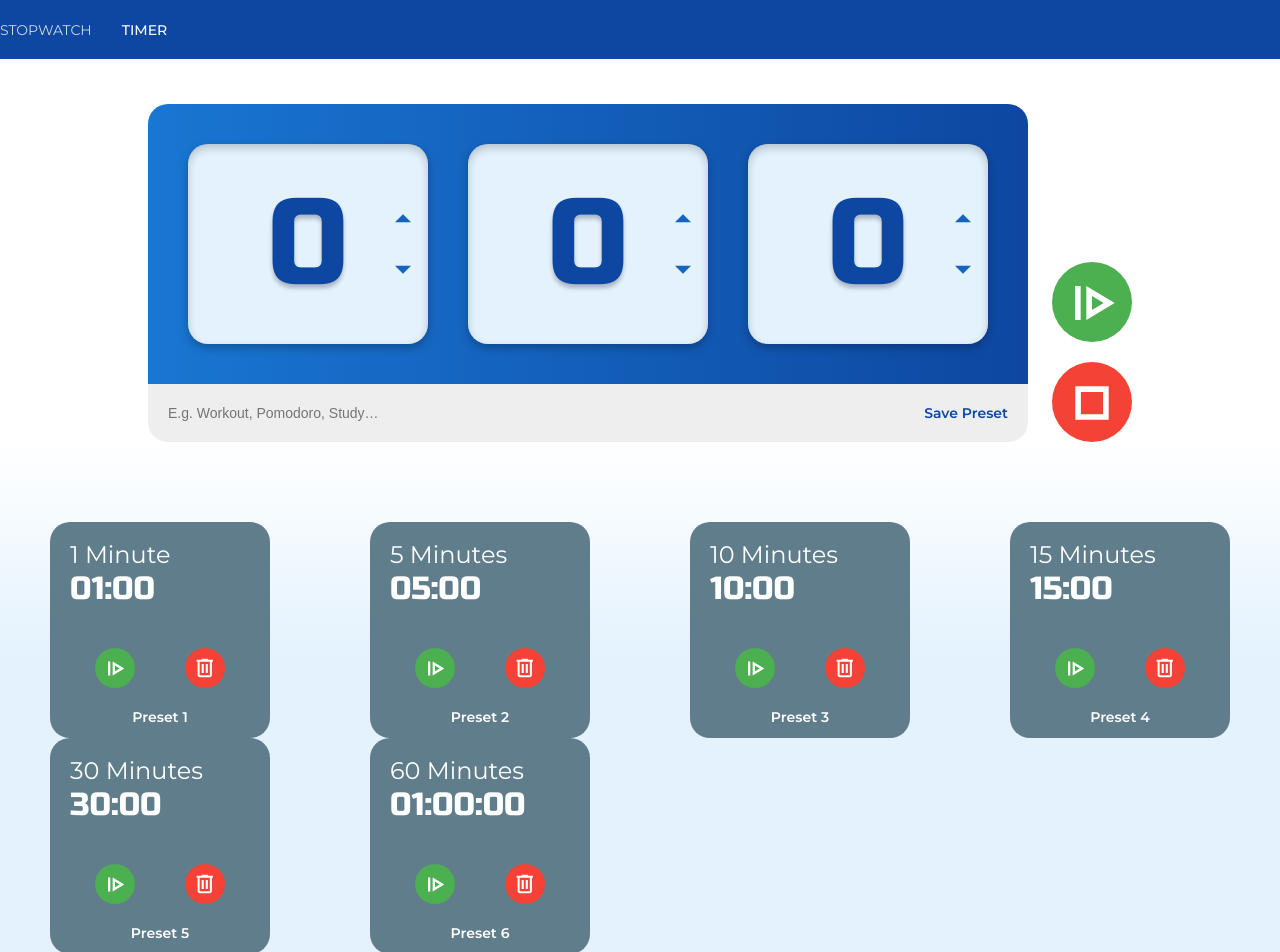
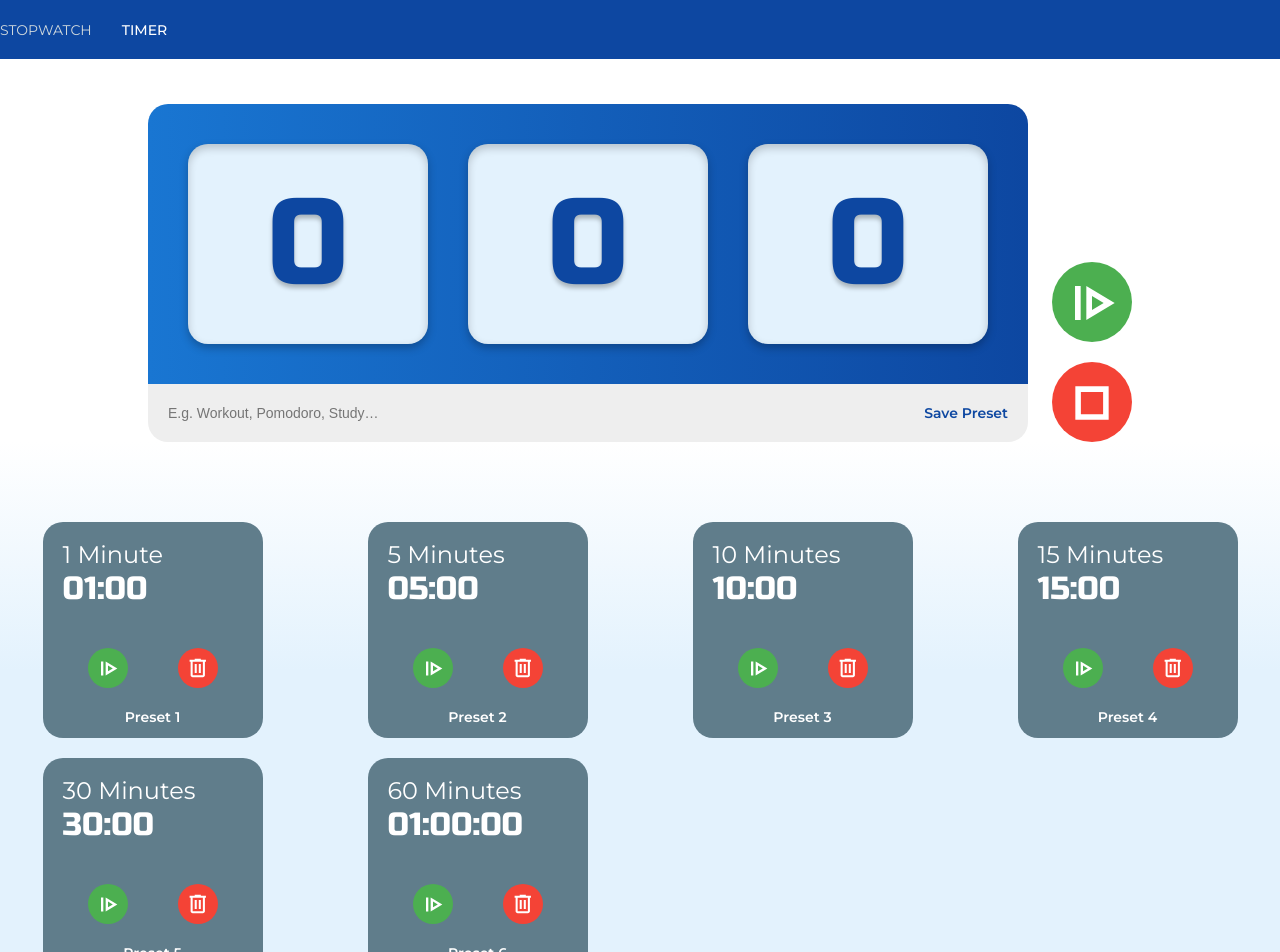
Before and after one commit to sirajularfin/simple-stopwatch, a Next.js app: page /timer in a window 1280 px wide. Shown: the top 952 px of the page. Built offline with nearby package versions, Linux system fonts and the light colour scheme; no server answers.

Commit message:
fix: presets layout style

```diff
--- a/src/app/(routes)/timer/style.module.scss
+++ b/src/app/(routes)/timer/style.module.scss
@@ -1,6 +1,7 @@
 .presets {
   display: grid;
   grid-template-columns: repeat(4, 1fr);
+  gap: convertPxToRem(20);
   margin: 0 auto;
   max-width: $default-max-width;
   place-items: center;
--- a/src/components/DisplayTimer/style.module.scss
+++ b/src/components/DisplayTimer/style.module.scss
@@ -35,6 +35,7 @@
   text-shadow: 0 convertPxToRem(4) convertPxToRem(4) rgba(0, 0, 0, 0.25);
 
   & .arrowBtn {
+    display: none !important; // TODO: remove this line after implementing the functionality
     position: absolute;
     right: convertPxToRem(5);
     display: flex;
```
